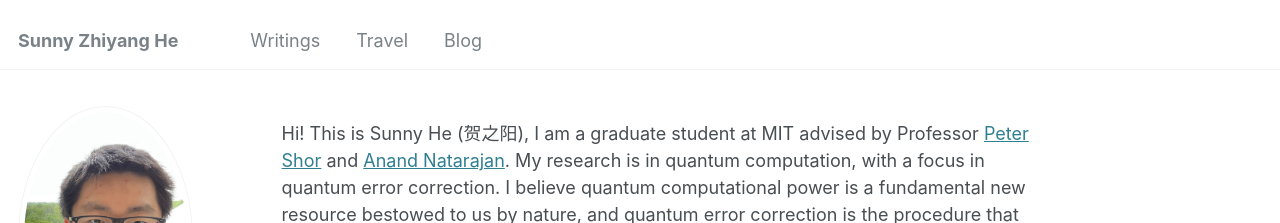
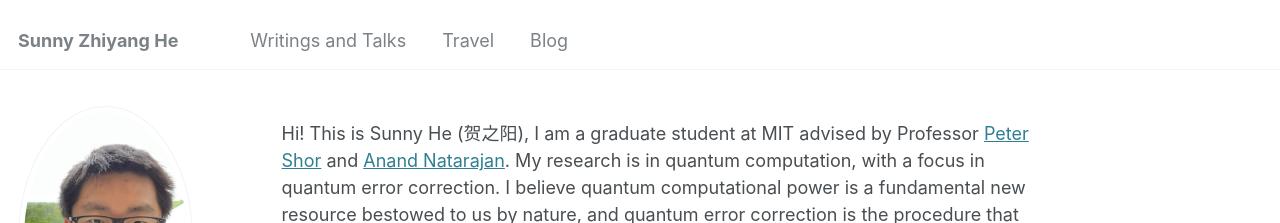
Before and after one commit to SunnyZhiyangHe/sunnyzhiyanghe.github.io, a Jekyll site: the page built from _pages/about.md, in a window 1280 px wide. Shown: the top 223 px of the page. Built offline with Jekyll 4.4.1, drawn with Linux system fonts in a browser that asks for light colours.

Commit message:
Update navigation.yml

```diff
--- a/_data/navigation.yml
+++ b/_data/navigation.yml
@@ -6,8 +6,8 @@
 
 main:
 
-  - title: "Writings"
-    url: /#writings
+  - title: "Writings and Talks"
+    url: /#writings_and_talks
 
   - title: "Travel"
     url: /travel
```
